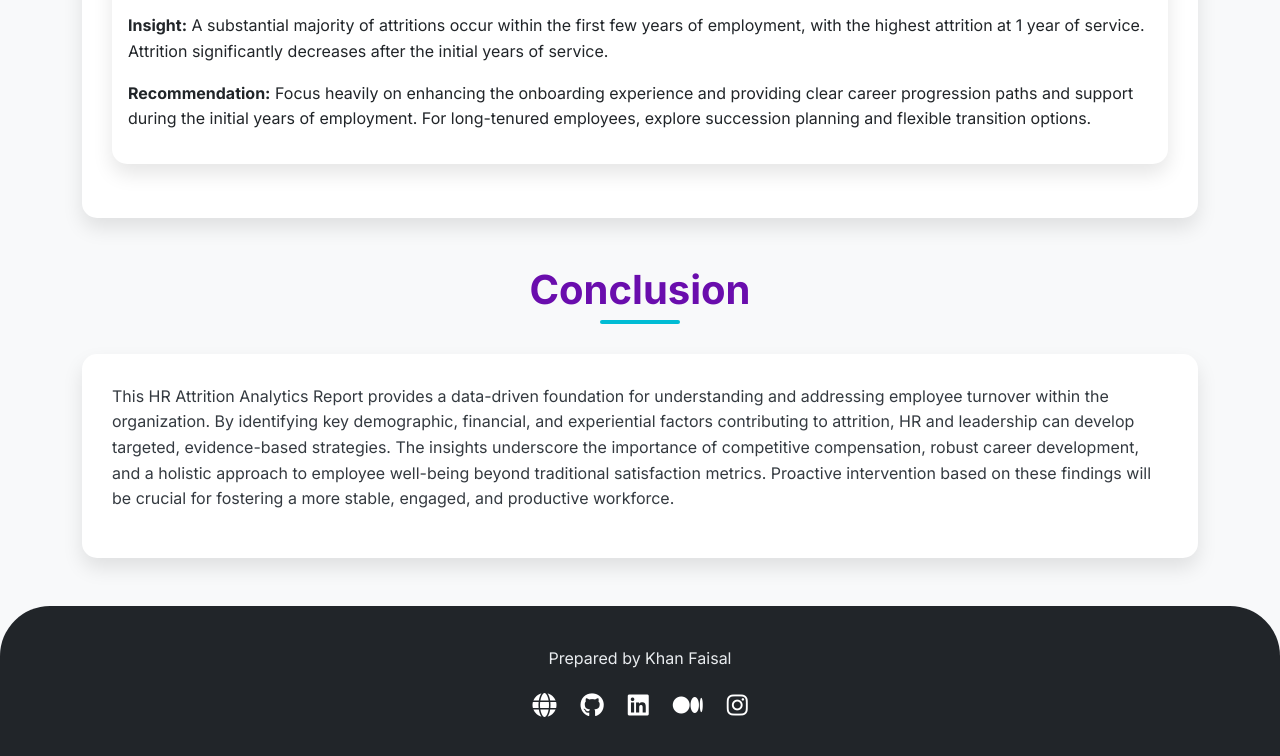
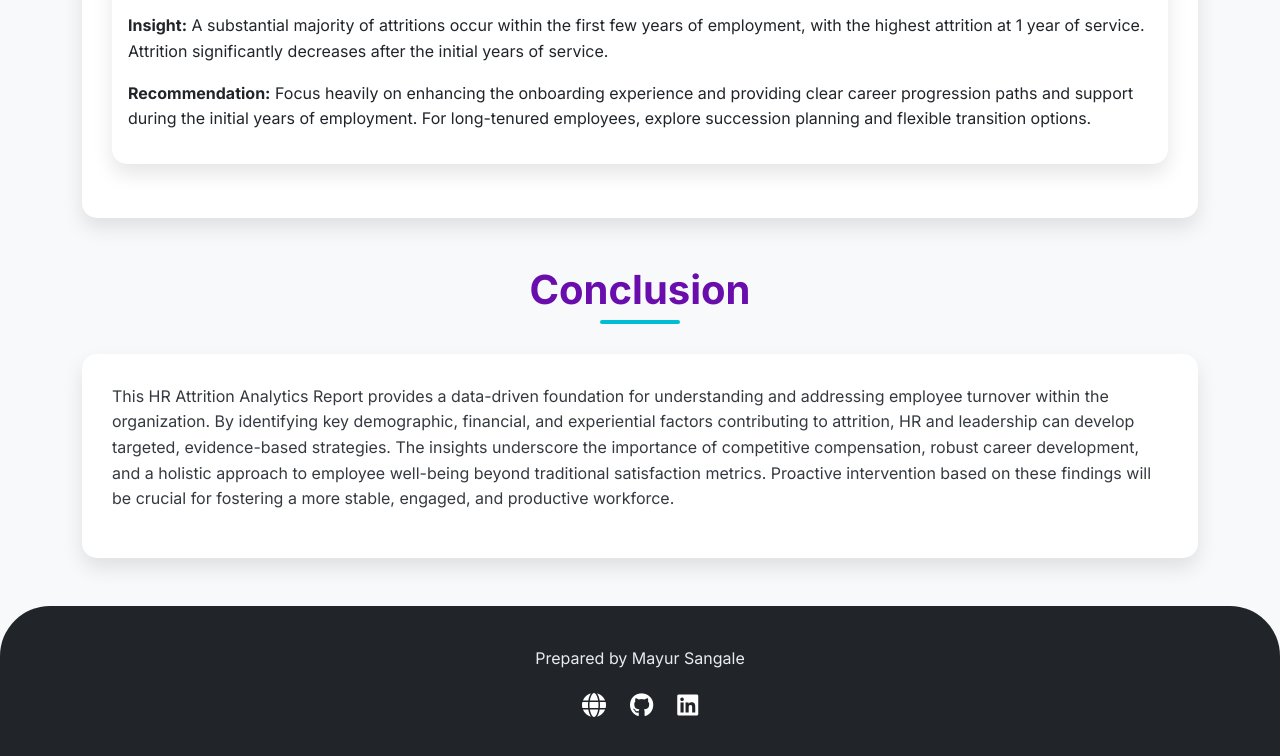
Before and after one commit to MayurSangale1/HR-Workforce-Analytics, a plain HTML site: page index.html in a window 1280 px wide. Shown: the part 8540-9296 px from the top of the page. Drawn offline with nearby package versions, Linux system fonts and the light colour scheme.

Commit message:
Update index.html

```diff
--- a/index.html
+++ b/index.html
@@ -574,22 +574,17 @@
 
     <footer class="footer">
     <div class="container">
-        <p>Prepared by Khan Faisal</p>
+        <p>Prepared by Mayur Sangale</p>
         <div class="d-flex justify-content-center gap-4 mt-3">
-            <a href="https://khanfaisal.netlify.app" target="_blank" class="text-decoration-none text-white fs-4">
+            <a href="https://smayur.netlify.app" target="_blank" class="text-decoration-none text-white fs-4">
                 <i class="fas fa-globe"></i>
             </a>
-            <a href="https://github.com/khanfaisal79960" target="_blank" class="text-decoration-none text-white fs-4">
+            <a href="https://github.com/MayurSangale1" target="_blank" class="text-decoration-none text-white fs-4">
                 <i class="fab fa-github"></i>
             </a>
-            <a href="https://www.linkedin.com/in/khanfaisal79960" target="_blank" class="text-decoration-none text-white fs-4">
+            <a href="https://www.linkedin.com/in/mayursangale01/" target="_blank" class="text-decoration-none text-white fs-4">
                 <i class="fab fa-linkedin"></i>
             </a>
-            <a href="https://medium.com/@khanfaisal79960" target="_blank" class="text-decoration-none text-white fs-4">
-                <i class="fab fa-medium"></i>
-            </a>
-            <a href="https://instagram.com/mr._perfect_1004" target="_blank" class="text-decoration-none text-white fs-4">
-                <i class="fab fa-instagram"></i>
             </a>
         </div>
     </div>
```
